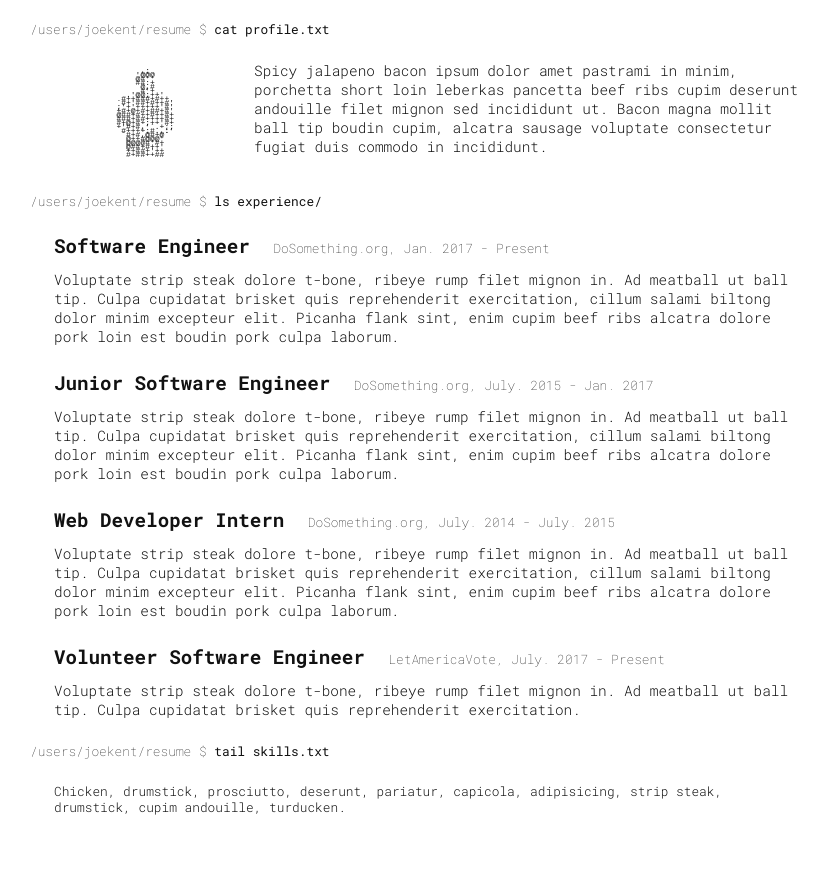
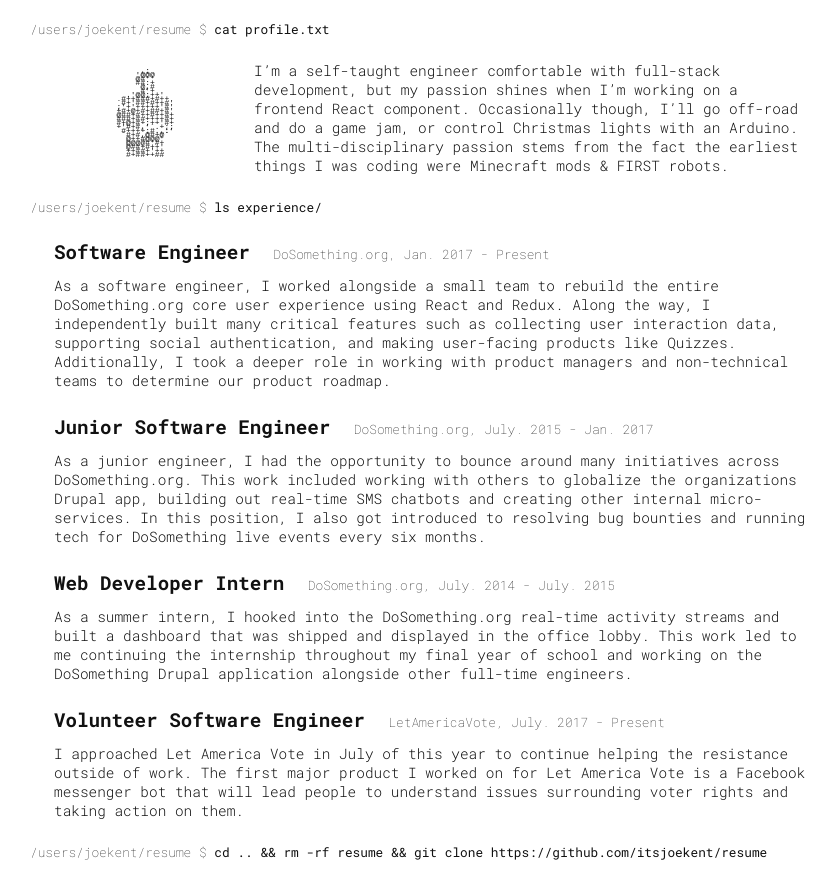
Before and after one commit to deadlybutter/resume, a website: page index.html in a window 1280 px wide. Shown: the part 56-940 px from the top of the page, without its empty margins (210-1046 px from the left). Before the commit the page ends 871 px from the top, so only its background shows below. Drawn offline with Linux system fonts and the light colour scheme.

Commit message:
copy updates

```diff
--- a/index.html
+++ b/index.html
@@ -55,7 +55,7 @@
 
           <div class="container -three-quarters">
             <div class="padding">
-              <p class="profile__bio">Spicy jalapeno bacon ipsum dolor amet pastrami in minim, porchetta short loin leberkas pancetta beef ribs cupim deserunt andouille filet mignon sed incididunt ut. Bacon magna mollit ball tip boudin cupim, alcatra sausage voluptate consectetur fugiat duis commodo in incididunt.</p>
+              <p class="profile__bio">I’m a self-taught engineer comfortable with full-stack development, but my passion shines when I’m working on a frontend React component. Occasionally though, I’ll go off-road and do a game jam, or control Christmas lights with an Arduino. The multi-disciplinary passion stems from the fact the earliest things I was coding were Minecraft mods & FIRST robots.</p>
             </div>
           </div>
         </div>
@@ -71,25 +71,25 @@
           <div class="vertical-spacing">
             <div class="position">
               <h1 class="position__title">Software Engineer <span> DoSomething.org, Jan. 2017 - Present</span></h1>
-              <p class="position__description">Voluptate strip steak dolore t-bone, ribeye rump filet mignon in. Ad meatball ut ball tip. Culpa cupidatat brisket quis reprehenderit exercitation, cillum salami biltong dolor minim excepteur elit. Picanha flank sint, enim cupim beef ribs alcatra dolore pork loin est boudin pork culpa laborum.</p>
+              <p class="position__description">As a software engineer, I worked alongside a small team to rebuild the entire DoSomething.org core user experience using React and Redux. Along the way, I independently built many critical features such as collecting user interaction data, supporting social authentication, and making user-facing products like Quizzes. Additionally, I took a deeper role in working with product managers and non-technical teams to determine our product roadmap.</p>
             </div>
           </div>
           <div class="vertical-spacing">
             <div class="position">
               <h1 class="position__title">Junior Software Engineer <span> DoSomething.org, July. 2015 - Jan. 2017</span></h1>
-              <p class="position__description">Voluptate strip steak dolore t-bone, ribeye rump filet mignon in. Ad meatball ut ball tip. Culpa cupidatat brisket quis reprehenderit exercitation, cillum salami biltong dolor minim excepteur elit. Picanha flank sint, enim cupim beef ribs alcatra dolore pork loin est boudin pork culpa laborum.</p>
+              <p class="position__description">As a junior engineer, I had the opportunity to bounce around many initiatives across DoSomething.org. This work included working with others to globalize the organizations Drupal app, building out real-time SMS chatbots and creating other internal micro-services. In this position, I also got introduced to resolving bug bounties and running tech for DoSomething live events every six months.</p>
             </div>
           </div>
           <div class="vertical-spacing">
             <div class="position">
               <h1 class="position__title">Web Developer Intern <span> DoSomething.org, July. 2014 - July. 2015</span></h1>
-              <p class="position__description">Voluptate strip steak dolore t-bone, ribeye rump filet mignon in. Ad meatball ut ball tip. Culpa cupidatat brisket quis reprehenderit exercitation, cillum salami biltong dolor minim excepteur elit. Picanha flank sint, enim cupim beef ribs alcatra dolore pork loin est boudin pork culpa laborum.</p>
+              <p class="position__description">As a summer intern, I hooked into the DoSomething.org real-time activity streams and built a dashboard that was shipped and displayed in the office lobby. This work led to me continuing the internship throughout my final year of school and working on the DoSomething Drupal application alongside other full-time engineers.</p>
             </div>
           </div>
           <div class="vertical-spacing">
             <div class="position">
               <h1 class="position__title">Volunteer Software Engineer <span> LetAmericaVote, July. 2017 - Present</span></h1>
-              <p class="position__description">Voluptate strip steak dolore t-bone, ribeye rump filet mignon in. Ad meatball ut ball tip. Culpa cupidatat brisket quis reprehenderit exercitation.</p>
+              <p class="position__description">I approached Let America Vote in July of this year to continue helping the resistance outside of work. The first major product I worked on for Let America Vote is a Facebook messenger bot that will lead people to understand issues surrounding voter rights and taking action on them.</p>
             </div>
           </div>
         </div>
@@ -97,13 +97,7 @@
 
       <div class="console-line">
         <p class="console-line__pre">/users/joekent/resume $</p>
-        <p class="console-line__cmd">tail skills.txt</p>
-      </div>
-
-      <div class="console-output skills">
-        <div class="padding">
-          <p>Chicken, drumstick, prosciutto, deserunt, pariatur, capicola, adipisicing, strip steak, drumstick, cupim andouille, turducken.</p>
-        </div>
+        <p class="console-line__cmd">cd .. && rm -rf resume && git clone https://github.com/itsjoekent/resume</p>
       </div>
     </div>
   </body>
```
